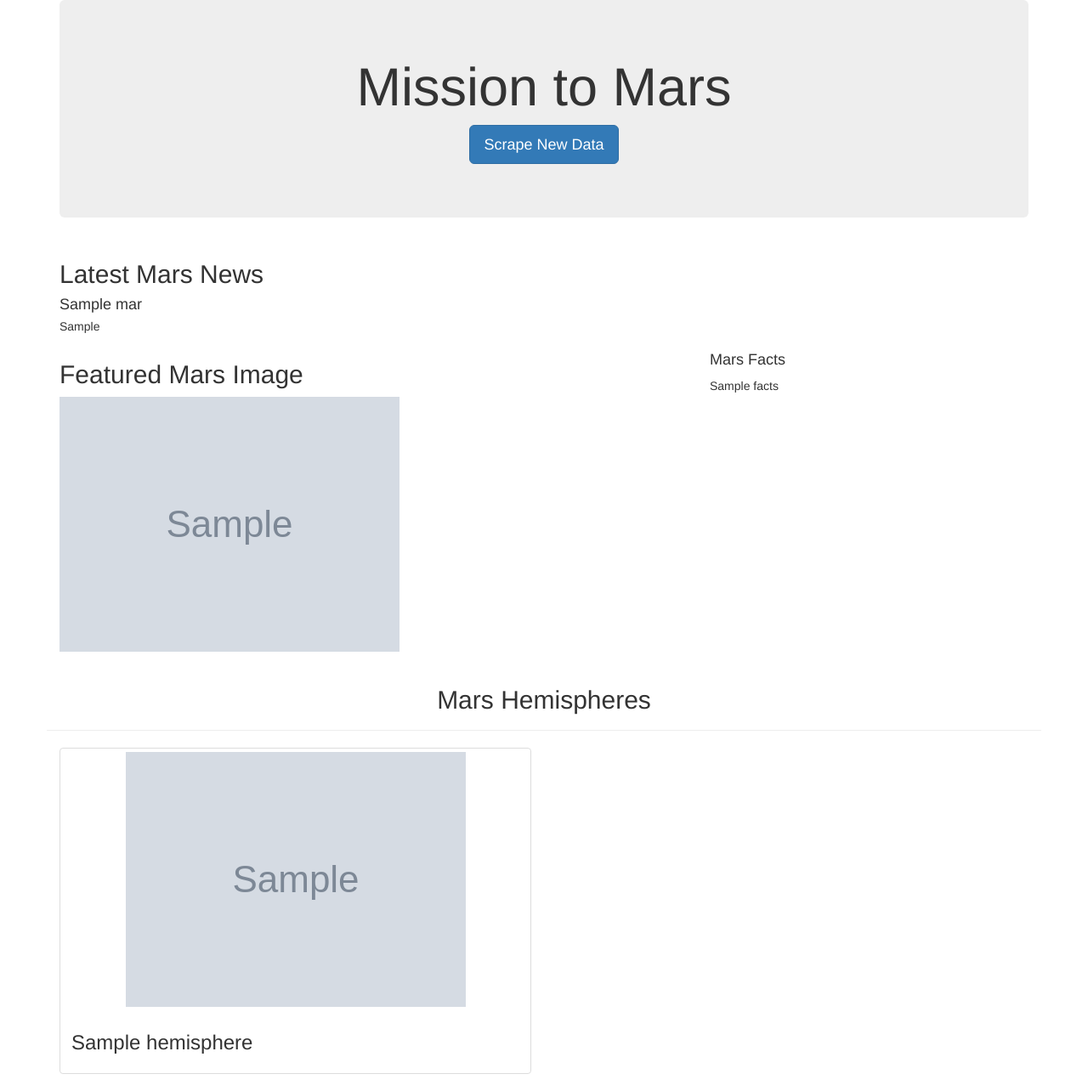
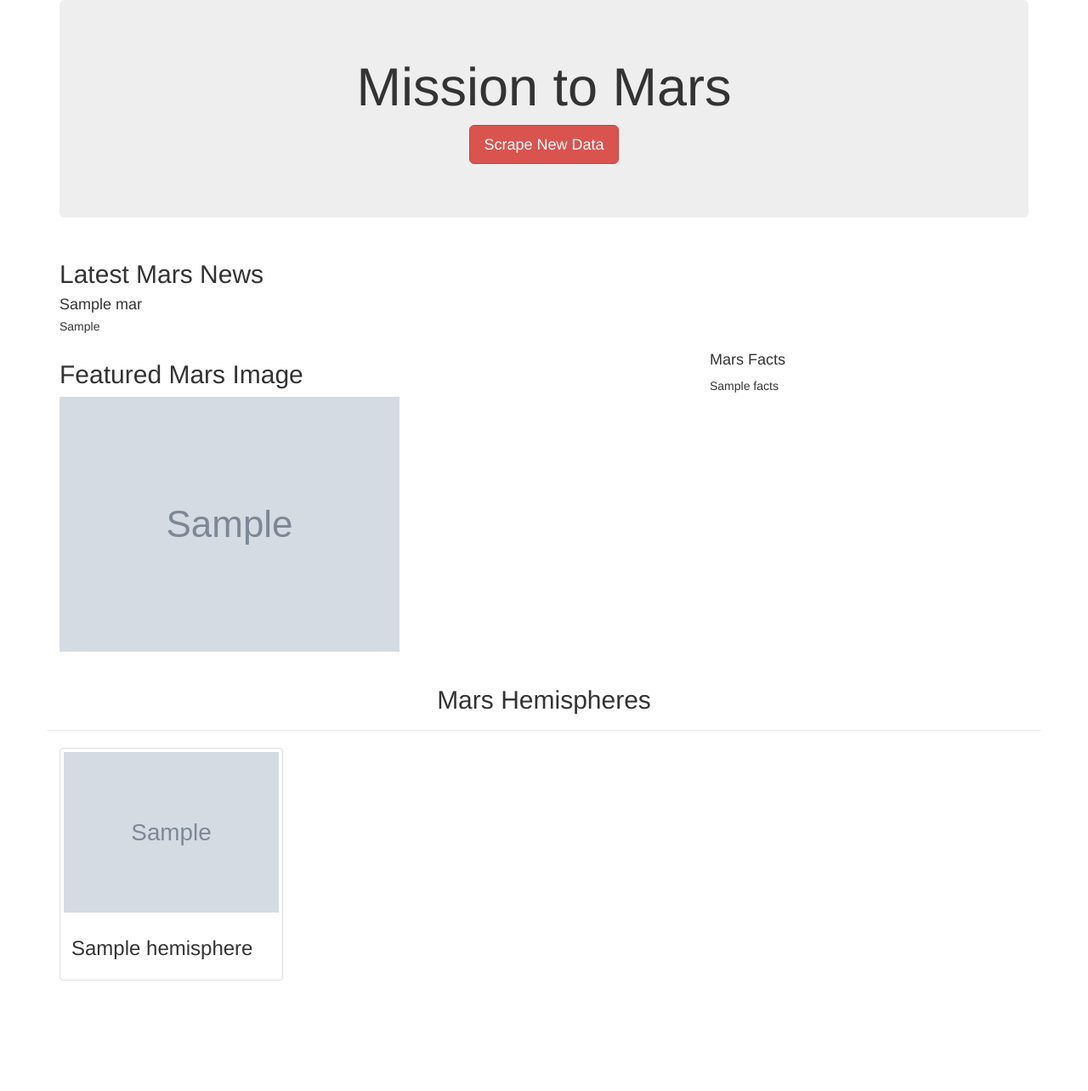
Before and after one commit to linzmacd/Mission-to-Mars, a Flask app: page / in a window 1280 px wide. Shown: the whole page at 85% size. After the commit the page ends 1154 px from the top, so only its background shows below. Run offline with Flask 2, Linux system fonts and the light colour scheme; grey boxes marked "Sample" are stand-in pictures; a database or web service that is not in the repository returns one stand-in record (values such as "Sample title"); some libraries are stand-ins or nearby versions.

Commit message:
Updating index.html file

```diff
--- a/templates/index.html
+++ b/templates/index.html
@@ -16,7 +16,7 @@
       <div class="jumbotron text-center">
         <h1>Mission to Mars</h1>
         <!-- Add a button to activate scraping script -->
-        <p><a class="btn btn-primary btn-lg" href="/scrape" role="button">Scrape New Data</a></p>
+        <p><a class="btn btn-danger btn-lg" href="/scrape" role="button">Scrape New Data</a></p>
       </div>
 
       <!-- Add section for Mars News -->
@@ -61,9 +61,9 @@
         </div>
 
         {% for hemisphere in mars.hemispheres %}
-        <div class="col-md-6">
+        <div class="col-md-3">
           <div class="thumbnail">
-            <img src="{{hemisphere.img_url | default('static/images/error.png', true)}}" alt="...">
+            <img src="{{hemisphere.img_url | default('static/images/error.png', true)}}" class="img-responsive" alt="Responsive image"alt="Responsive image">
             <div class="caption">
               <h3>{{hemisphere.title}}</h3>
             </div>
```
